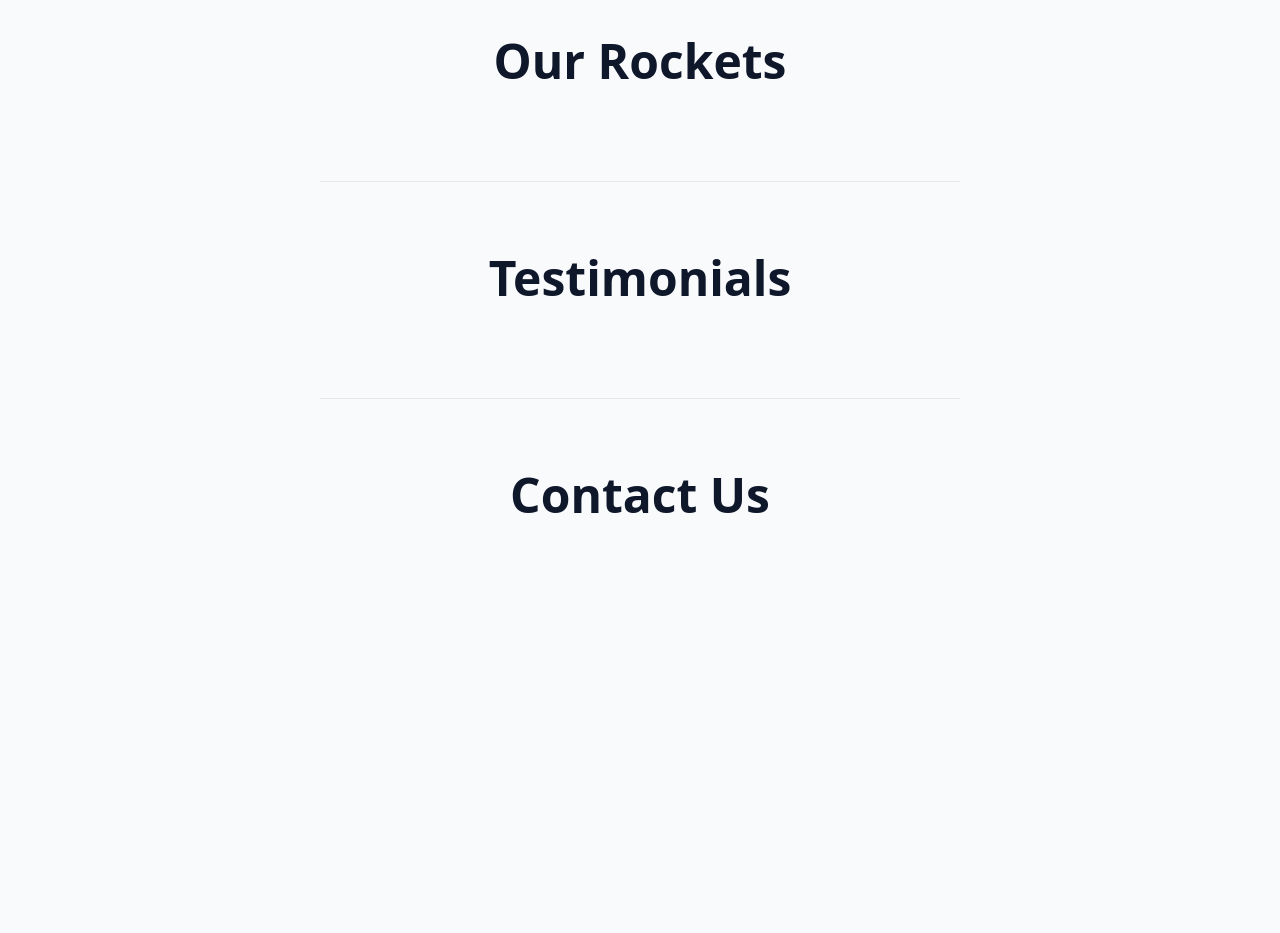
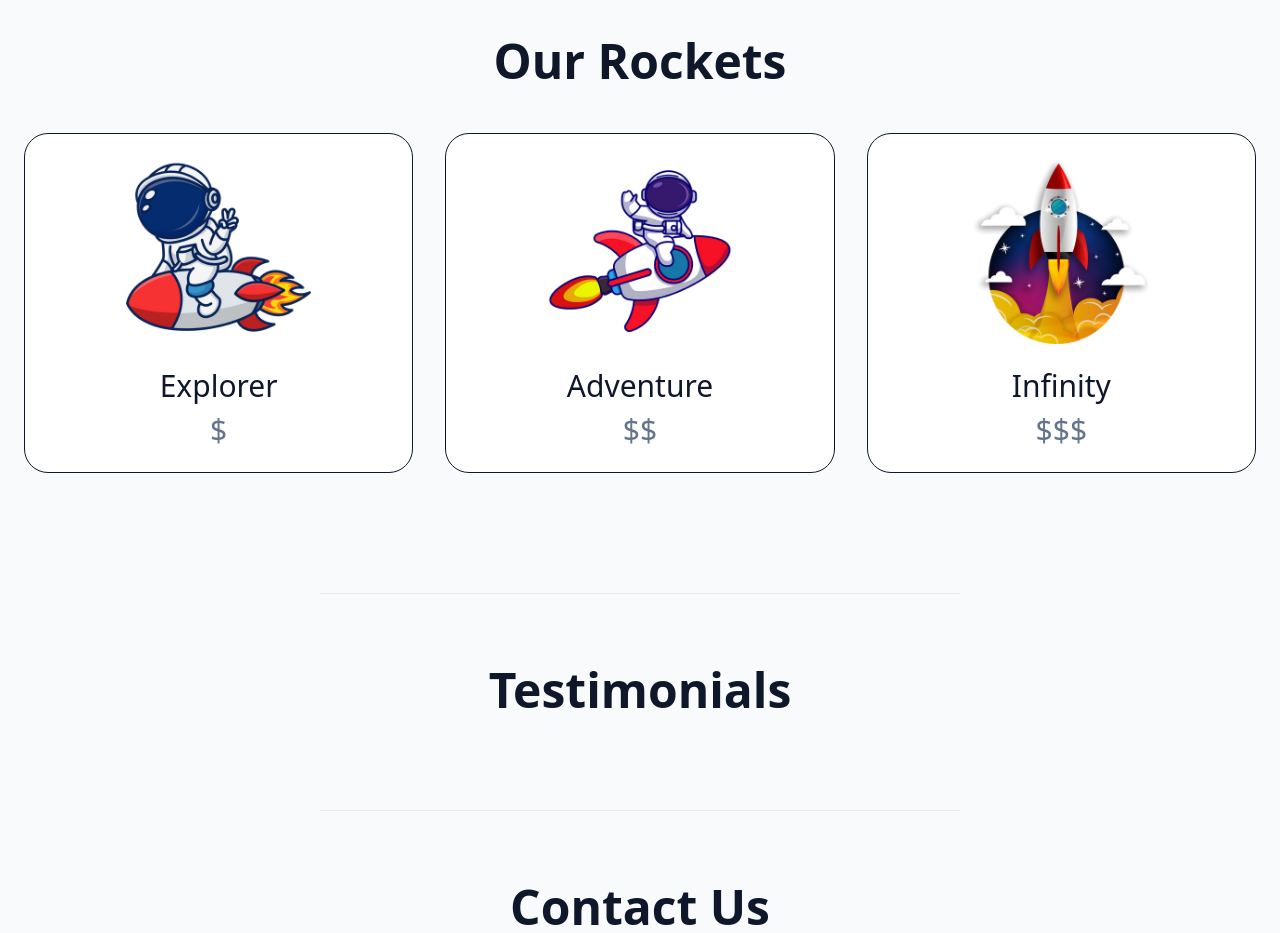
Before and after one commit to ConnorXCX/AcmeRockets, a website: page build/index.html in a window 1280 px wide. Shown: the part 800-1733 px from the top of the page. Before the commit the page ends 1415 px from the top, so only its background shows below. Drawn offline with Linux system fonts and the light colour scheme.

Commit message:
Add sections.

```diff
--- a/build/index.html
+++ b/build/index.html
@@ -63,6 +63,72 @@
         >
           Our Rockets
         </h2>
+        <ul
+          class="list-none mx-auto my-12 flex flex-col sm:flex-row items-center gap-8"
+        >
+          <li
+            class="w-2/3 sm:w-5/6 flex flex-col items-center border border-solid border-slate-900 dark:border-gray-100 bg-white dark:bg-black py-6 px-2 rounded-3xl shadow-x1"
+          >
+            <img src="./img/rocketman.png" alt="Explorer" class="w-1/2 mb-6" />
+            <h3 class="text-3xl text-center text-slate-900 dark:text-white">
+              Explorer
+            </h3>
+            <p
+              class="hidden sm:block text-3xl text-center mt-2 text-slate-500 dark:text-slate-400"
+            >
+              $
+            </p>
+            <p
+              class="sm:hidden text-2xl text-center mt-2 text-slate-500 dark:text-slate-400"
+            >
+              Affordable Exploration
+            </p>
+          </li>
+          <li
+            class="w-2/3 sm:w-5/6 flex flex-col items-center border border-solid border-slate-900 dark:border-gray-100 bg-white dark:bg-black py-6 px-2 rounded-3xl shadow-x1"
+          >
+            <img
+              src="./img/rocketride.png"
+              alt="Adventure"
+              class="w-1/2 mb-6"
+            />
+            <h3 class="text-3xl text-center text-slate-900 dark:text-white">
+              Adventure
+            </h3>
+            <p
+              class="hidden sm:block text-3xl text-center mt-2 text-slate-500 dark:text-slate-400"
+            >
+              $$
+            </p>
+            <p
+              class="sm:hidden text-2xl text-center mt-2 text-slate-500 dark:text-slate-400"
+            >
+              Best Selling Rocket!
+            </p>
+          </li>
+          <li
+            class="w-2/3 sm:w-5/6 flex flex-col items-center border border-solid border-slate-900 dark:border-gray-100 bg-white dark:bg-black py-6 px-2 rounded-3xl shadow-x1"
+          >
+            <img
+              src="./img/rocketlaunch.png"
+              alt="Infinity"
+              class="w-1/2 mb-6"
+            />
+            <h3 class="text-3xl text-center text-slate-900 dark:text-white">
+              Infinity
+            </h3>
+            <p
+              class="hidden sm:block text-3xl text-center mt-2 text-slate-500 dark:text-slate-400"
+            >
+              $$$
+            </p>
+            <p
+              class="sm:hidden text-2xl text-center mt-2 text-slate-500 dark:text-slate-400"
+            >
+              Luxury Starship
+            </p>
+          </li>
+        </ul>
       </section>
       <hr class="mx-auto bg-black dark:bg-white w-1/2" />
       <section id="testimonials" class="p-6 my-12">
```
Also changed, not shown: build/css/style.css.
